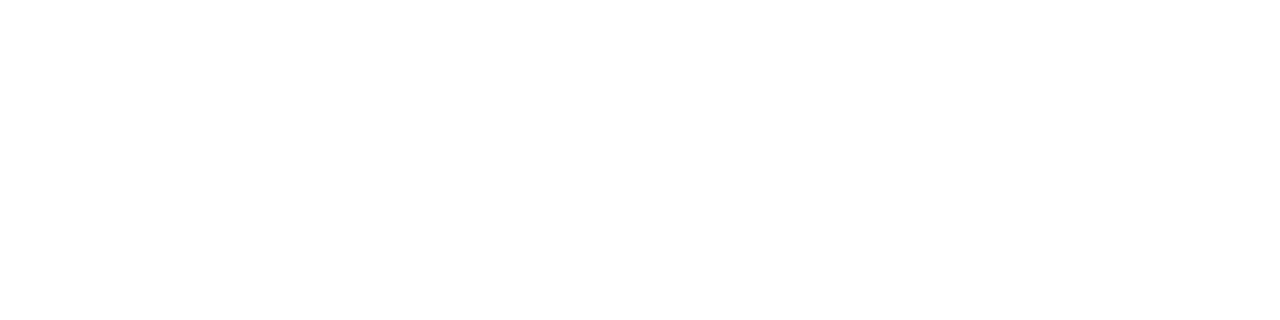
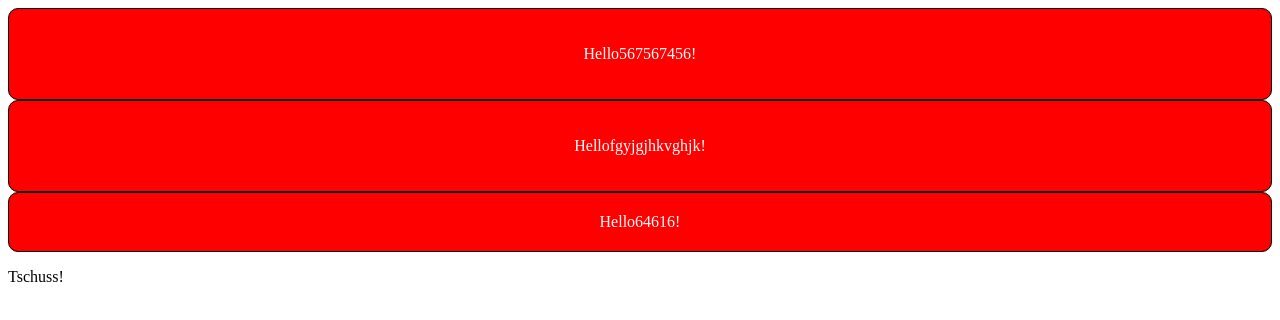
Before and after one commit to Anton-web13/TMS-Frontend-JS-Germany-2023, a website: page HTML.html in a window 1280 px wide. Drawn offline with Linux system fonts and the light colour scheme.

Commit message:
Lesson 14 Part 2

```diff
--- a/HTML.html
+++ b/HTML.html
@@ -3,8 +3,20 @@
 <head>
     <meta charset="UTF-8">
     <title>Title</title>
+    <link rel="stylesheet" href="lesson_14/styles.css">
+<!--    <script src="lesson_14/index.js" async></script>-->
+<!--    <script src="lesson_14/index.js" defer></script>-->
 </head>
 <body>
+
+<div id="identificator" class="greetingsNew">
+    <p>Hello567567456!</p>
+</div>
+<div id="identificator2" class="greetings">
+    <p>Hellofgyjgjhkvghjk!</p>
+</div>
+<div id="identificator3" class="greetings">Hello64616!</div>
+<p>Tschuss!</p>
 
 
 <!--<script src="lesson_1/index.js"></script>-->
--- a/lesson_14/index.js
+++ b/lesson_14/index.js
@@ -125,4 +125,32 @@ const getOddNumbers = (numbers) => {
 
 };
 
-console.log(getOddNumbers(numbers));
+// console.log(getOddNumbers(numbers));
+
+
+
+
+// HTML
+// addEventListener('DOMContentLoaded', (event) => {
+//     const greetingsBlock = document.getElementById('identificator');
+//
+//     console.log(greetingsBlock);
+// })
+
+const greetingsBlock = document.getElementById('identificator');
+const greetingsBlockClass = document.getElementsByClassName('greetings');
+const greetingsBlockTag = document.getElementsByTagName('div');
+
+
+const greetingsBlockSelectorAll = document.querySelectorAll('div p');
+const greetingsBlockSelector = document.querySelector('.greetingsNew');
+
+// for (const item of greetingsBlockSelector) {
+//     // console.log(item);
+// }
+// console.log(greetingsBlockSelector);
+
+// greetingsBlockSelector.style.backgroundColor = 'blue';
+
+greetingsBlockSelector.classList.add('backgroundColor');
+greetingsBlockSelector.classList.remove('backgroundColor');
--- /dev/null
+++ b/lesson_14/styles.css
@@ -0,0 +1,20 @@
+.greetings {
+    padding: 20px;
+    border-radius: 10px;
+    background: red;
+    color: #fff;
+    text-align: center;
+    border: 1px solid black;
+}
+
+.greetingsNew {
+    padding: 20px;
+    border-radius: 10px;
+    background: red;
+    color: #fff;
+    text-align: center;
+    border: 1px solid black;
+}
+.backgroundColor {
+    background-color: orange;
+}
```
